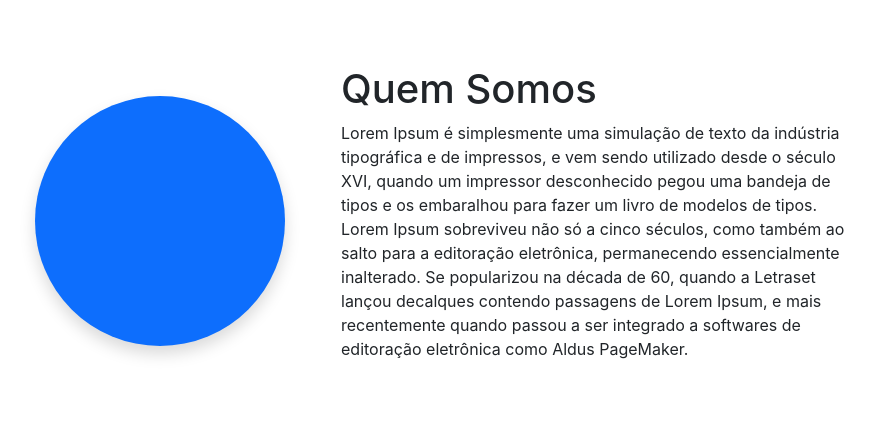
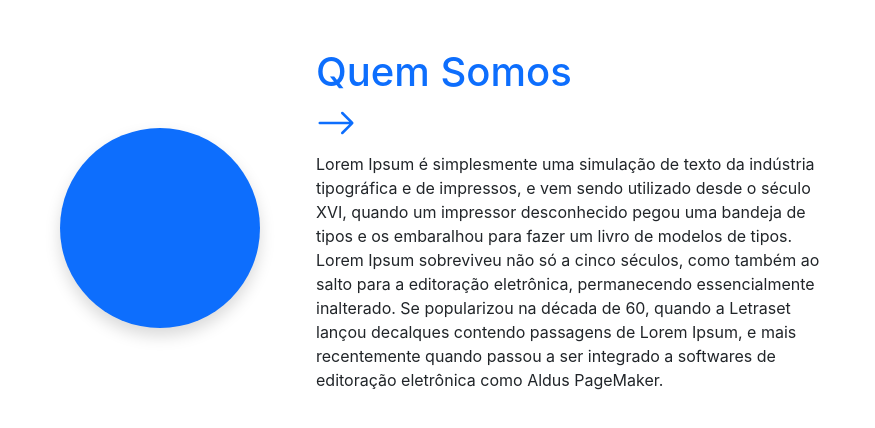
Before and after one commit to israelcena/ong-projeto-almeida, a Next.js app: page /components/AboutUs in a window 1280 px wide. Shown: the top 428 px of the page, without its empty margins (215-1090 px from the left). Built offline with nearby package versions, Linux system fonts and the light colour scheme.

Commit message:
include about us

```diff
--- a/pages/components/AboutUs.jsx
+++ b/pages/components/AboutUs.jsx
@@ -1,15 +1,22 @@
+import { BsArrowRight } from "react-icons/bs";
+BsArrowRight;
 export default function AboutUs() {
 	return (
 		<section className="container my-5 d-flex justify-content-center align-items-center gap-2 px-5">
 			<div
 				className="rounded-circle shadow bg-primary p-5 m-5"
 				style={{
-					height: "250px",
-					width: "250px",
+					height: "200px",
+					width: "200px",
 				}}
 			></div>
 			<div className="w-50">
-				<h1>Quem Somos</h1>
+				<h1 className="text-primary">
+					Quem Somos <br />
+					<span>
+						<BsArrowRight />
+					</span>
+				</h1>
 				<p>
 					Lorem Ipsum é simplesmente uma simulação de texto da indústria
 					tipográfica e de impressos, e vem sendo utilizado desde o século XVI,
```
